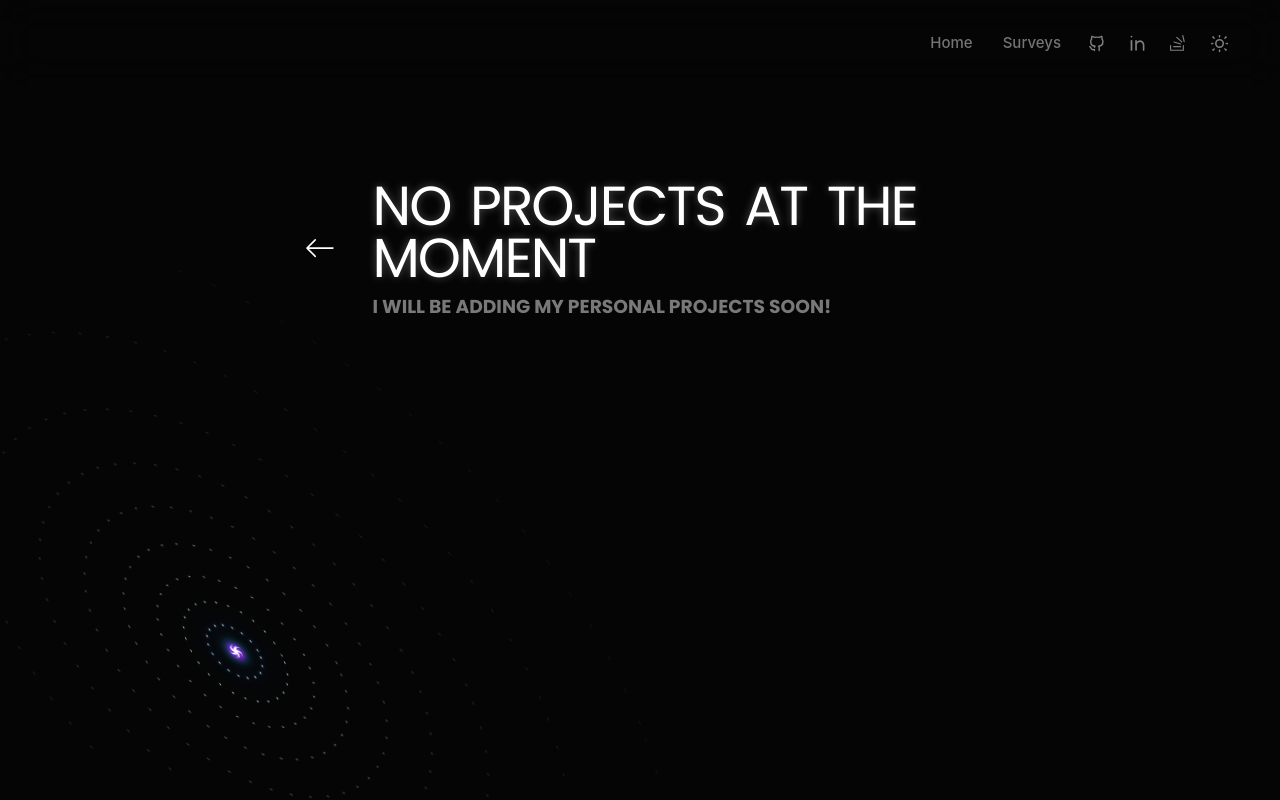
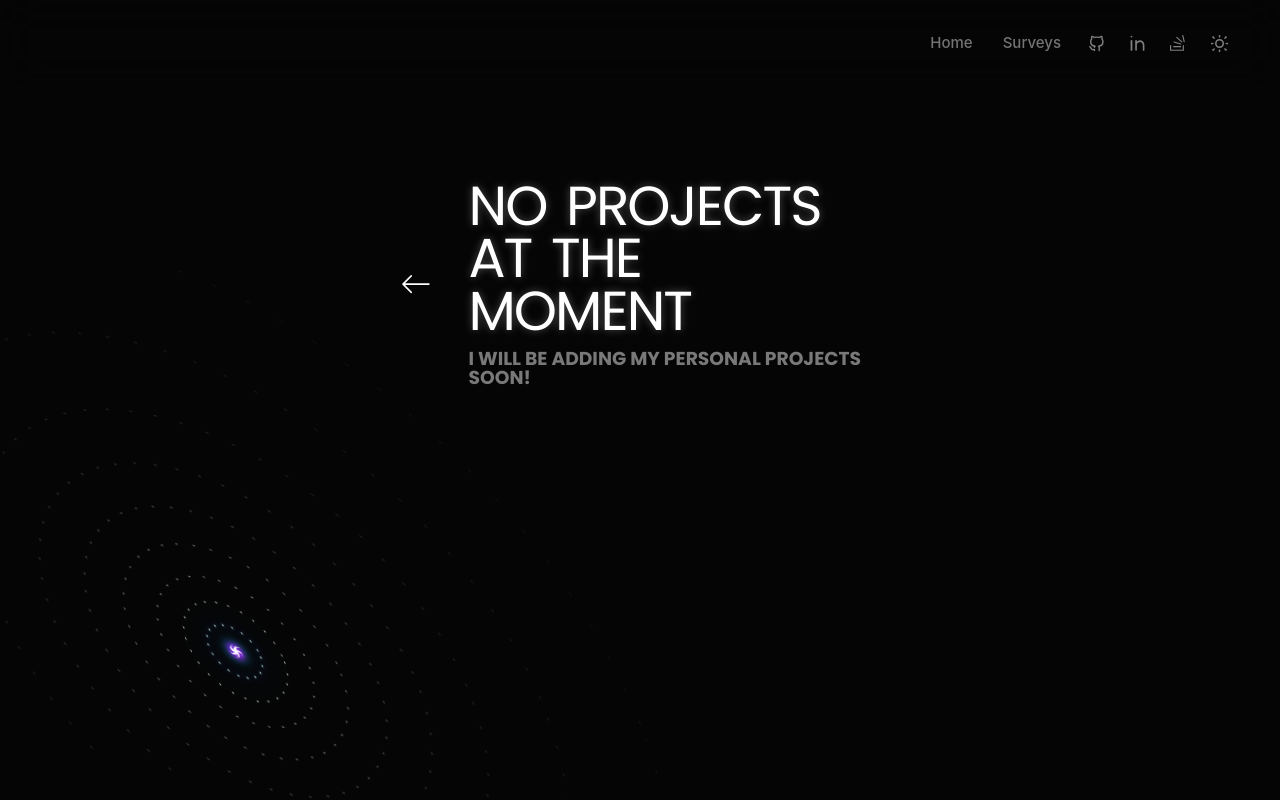
Before and after one commit to Fanoflix/personal-portfolio, a Vue app: page /projects in a window 1280 px wide. Built offline with nearby package versions, Linux system fonts and the light colour scheme; a web font is replaced by a local one.

Commit message:
Added slider_handle.png and updated linkedin URL

```diff
--- a/src/components/loading/FNewsCard.vue
+++ b/src/components/loading/FNewsCard.vue
@@ -43,7 +43,7 @@ defineProps<{ message: string; hiddenMessage?: string }>()
   .news-content {
     text-transform: uppercase;
     padding: 0 20px;
-    width: 50vw;
+    width: 35vw;
 
     .message {
       letter-spacing: -2px;
@@ -72,6 +72,8 @@ defineProps<{ message: string; hiddenMessage?: string }>()
 @media screen and (max-width: $bp_tablet) {
   .news-wrapper {
     .news-content {
+    width: 80vw;
+
       .message {
         word-spacing: 4px;
         font-size: 32px;
--- a/src/components/navbar/FNavbar.vue
+++ b/src/components/navbar/FNavbar.vue
@@ -35,7 +35,7 @@
 
     <FToolTip class="nav-item no-select" title="LinkedIn" placement="bottom">
       <a
-        href="https://www.linkedin.com/in/muhammad-ammar-nasir-9b2193207/"
+        href="https://www.linkedin.com/in/ammar-nasir/"
         target="_blank"
         rel="noopener noreferrer"
         class="icon pointer"
```
Also changed, not shown: src/views/Home/HomeView.vue (+6 -2 lines), src/assets/icons/slider_handle.png (added).
